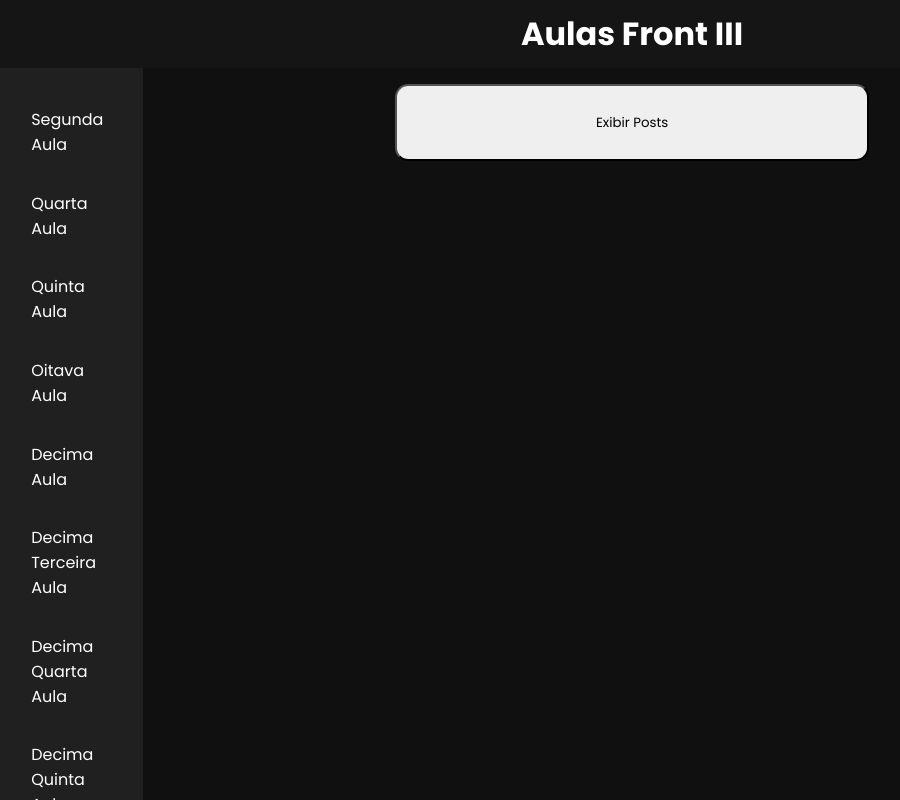
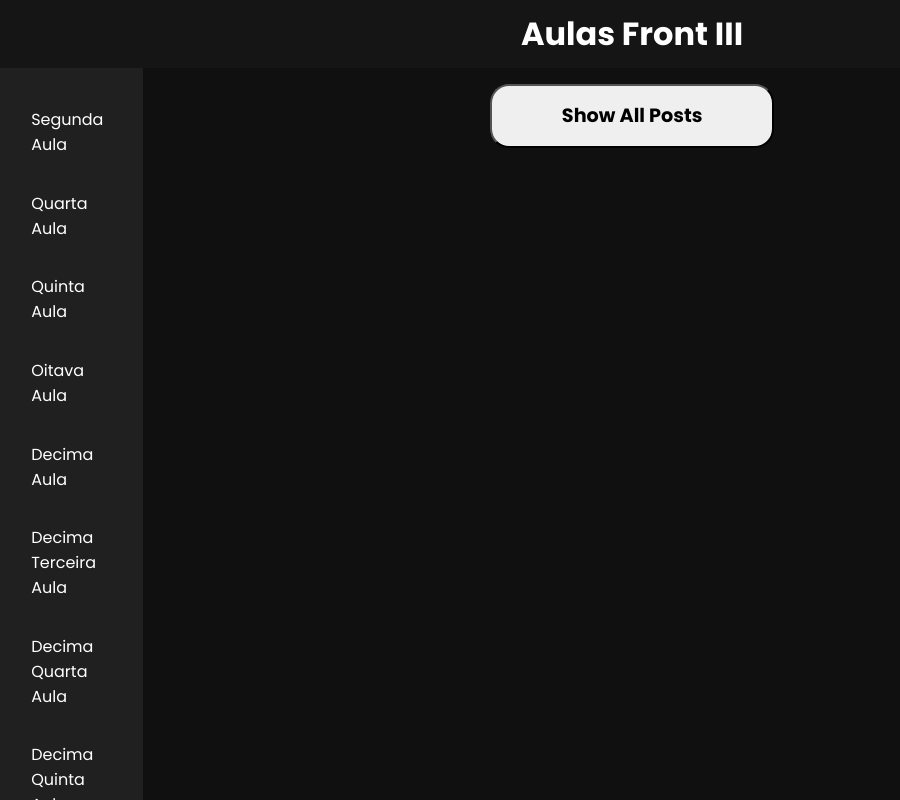
Before and after one commit to GuiParpineli/front_end-III, a React (Vite) app: page /desafio-blog in a window 1280 px wide. Shown: the top 800 px of the page, without its empty margins (8-908 px from the left). Built offline with nearby package versions, Linux system fonts and the light colour scheme.

Commit message:
add end bar right

```diff
--- a/src/lessons/DesafioBlog/index.jsx
+++ b/src/lessons/DesafioBlog/index.jsx
@@ -22,7 +22,7 @@ export function DesafioBlog() {
     return (
         <div className="container-main">
             <div className="button-container">
-                <button onClick={findAllPosts}>Exibir Posts</button>
+                <button onClick={findAllPosts}>Show All Posts</button>
             </div>
             <div className="post-link">
                 {
--- a/src/lessons/DesafioBlog/style.scss
+++ b/src/lessons/DesafioBlog/style.scss
@@ -8,9 +8,11 @@
     justify-content: center;
 
     button {
-      padding: 2em;
+      font-weight: bold;
+      font-size: larger;
+      padding: .8em;
       border-radius: 1em;
-      width: 50%;
+      width: 30%;
     }
   }
 
@@ -23,7 +25,7 @@
       list-style: none;
     }
     button{
-      padding: 1em;
+      padding: .8em;
       border-radius: 1em;
     }
   }
```
